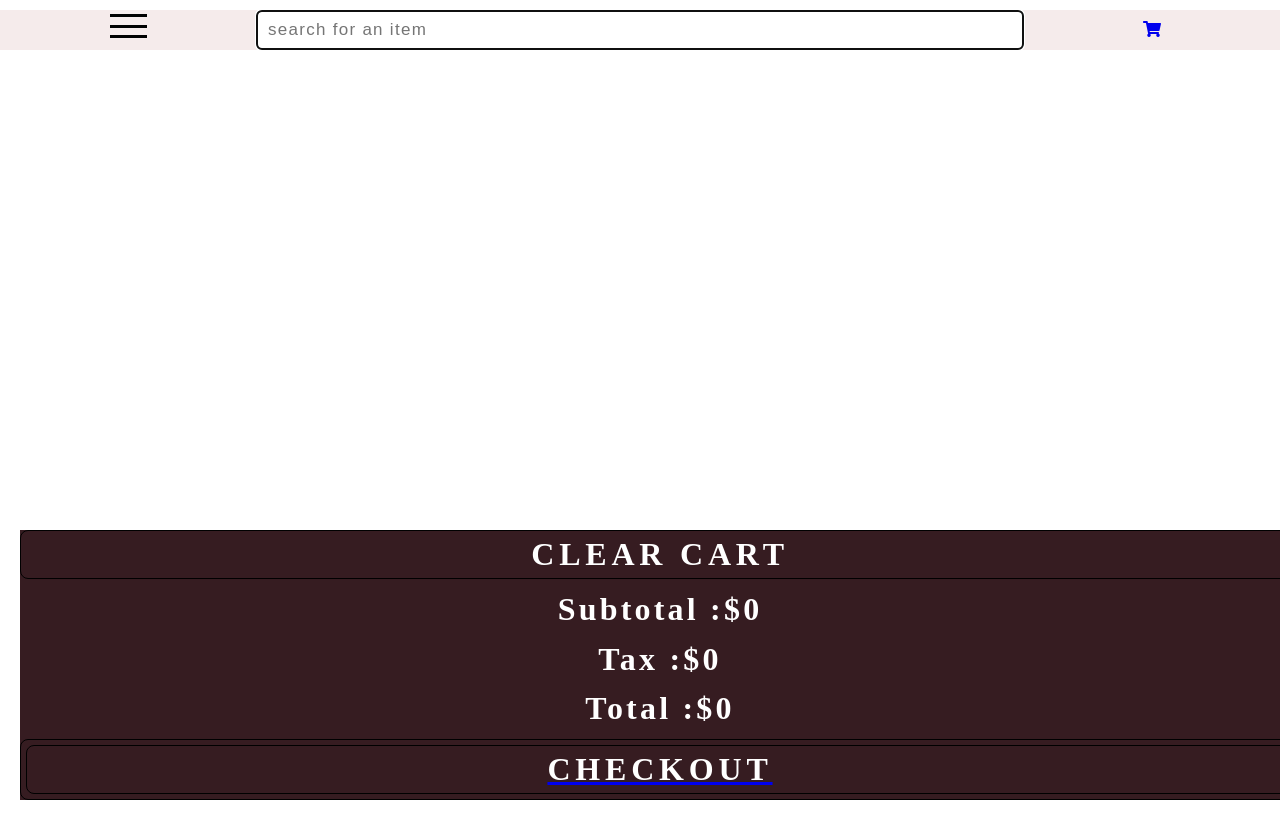
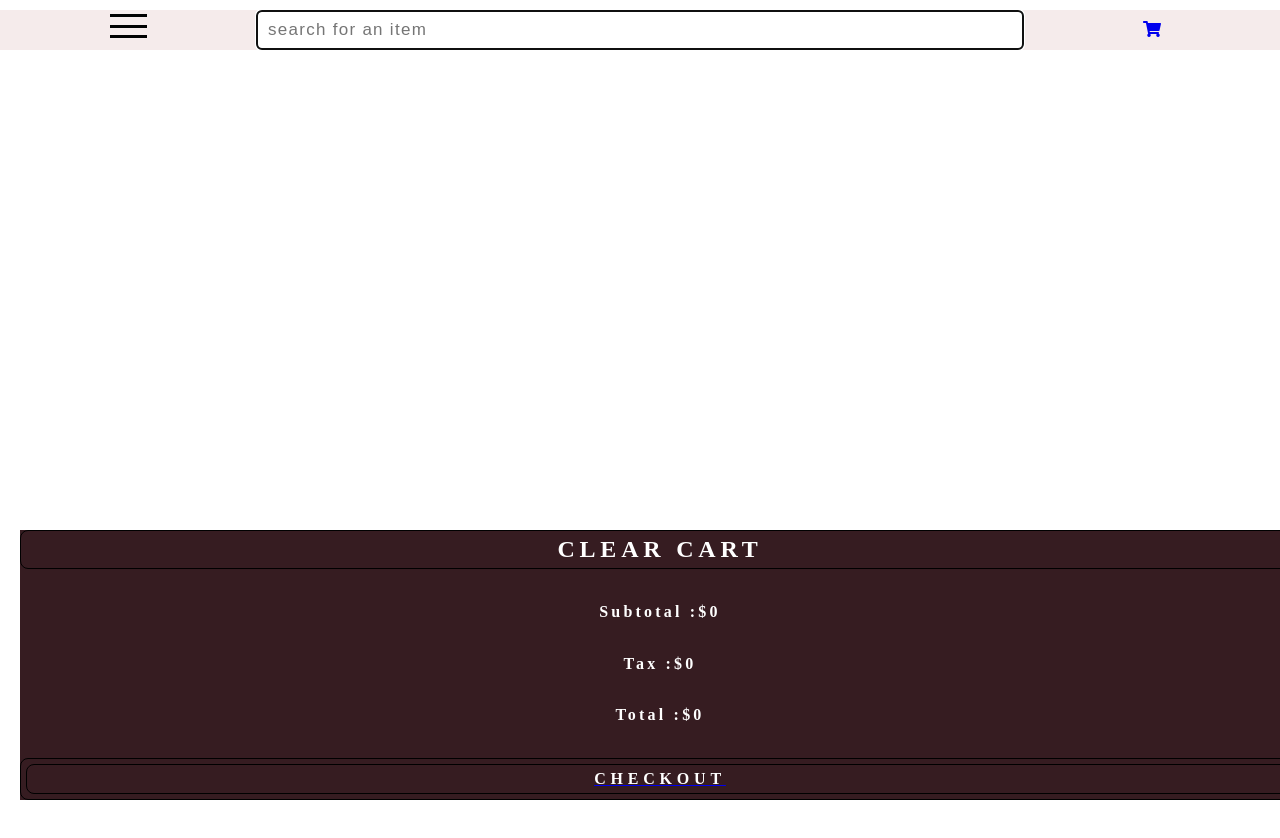
Before and after one commit to fredie7/ecomerce, a React (Create React App) app: page /cart in a window 1280 px wide. Shown: the top 838 px of the page. Built offline with nearby package versions, Linux system fonts and the light colour scheme.

Commit message:
cart edited

```diff
--- a/src/shopComponents/Cart/Cart.module.css
+++ b/src/shopComponents/Cart/Cart.module.css
@@ -25,7 +25,7 @@
     text-align: center;
 }
 .Chevup, .Chevdown{
-    font-size: 2rem;
+    font-size: 1rem;
 }
 .Chev {
     display: flex;
@@ -36,7 +36,7 @@
     display: flex;
     justify-content: center;
     align-items: center;
-    font-size: 2.3rem;
+    font-size: 1rem;
     font-weight: bolder;
 }
 
@@ -64,7 +64,7 @@
     border-radius: 8px;
     padding: 5px;
     text-align: center;
-    font-size: 2rem;
+    font-size: 1.5rem;
     text-transform: uppercase;
     /* font-family: cursive; */
     font-weight: bolder;
@@ -76,7 +76,7 @@
     border-radius: 8px;
     padding: 5px;
     text-align: center;
-    font-size: 20px;
+    font-size: 1.5rem;
     font-weight: bolder;
     cursor: pointer;
     text-transform: uppercase;
@@ -85,7 +85,7 @@
 }
 .Subtotal, .Tax, .Tottal, .Checkout {
     text-align: center;
-    font-size: 2rem;
+    font-size: 1rem;
     letter-spacing: 0.2rem;
     /* margin-top: 10px; */
 }
--- a/src/shopComponents/Description/Description.module.css
+++ b/src/shopComponents/Description/Description.module.css
@@ -75,10 +75,10 @@
     letter-spacing: 0.2rem;
 }
 .Add h4 {
-    font-size: 1.3rem;
+    font-size: 1.2rem;
 }
 .Back h4 {
-    font-size: 2.2rem;
+    font-size: 1.2rem;
 }
 
 @media only screen and (min-width: 768px) {
```
